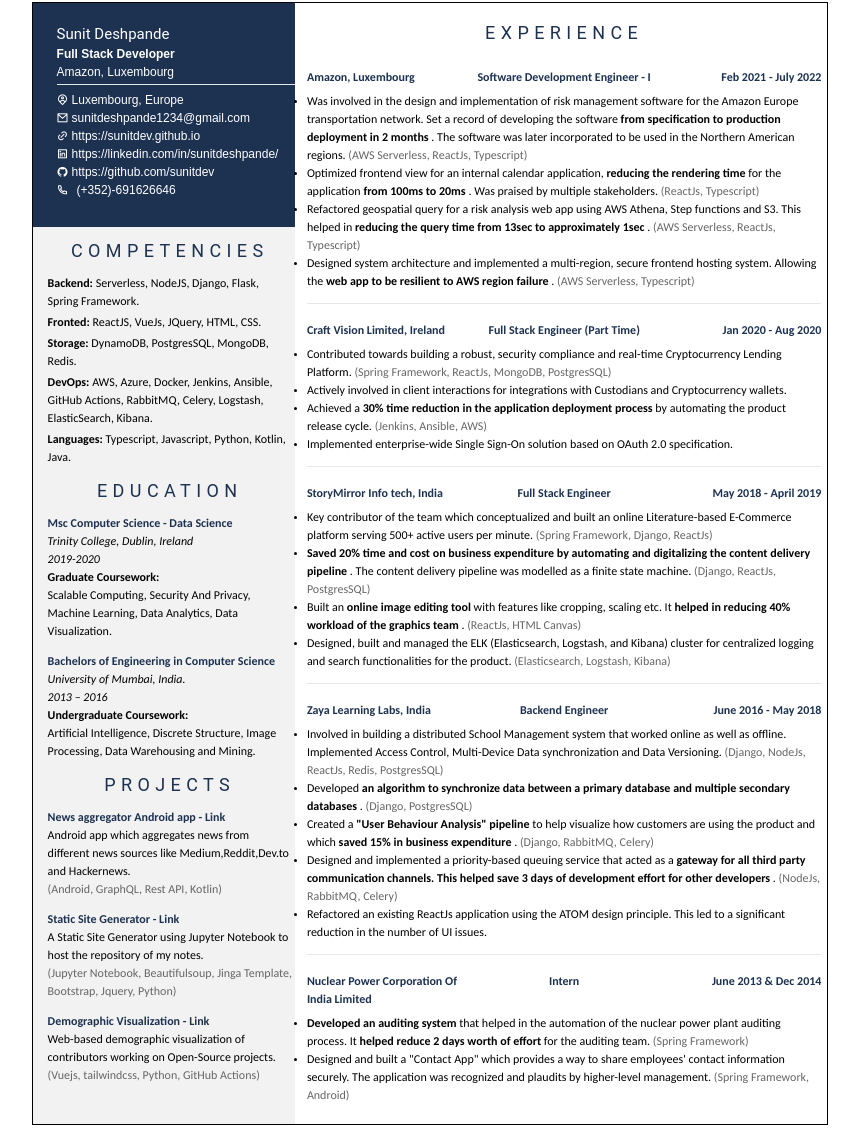
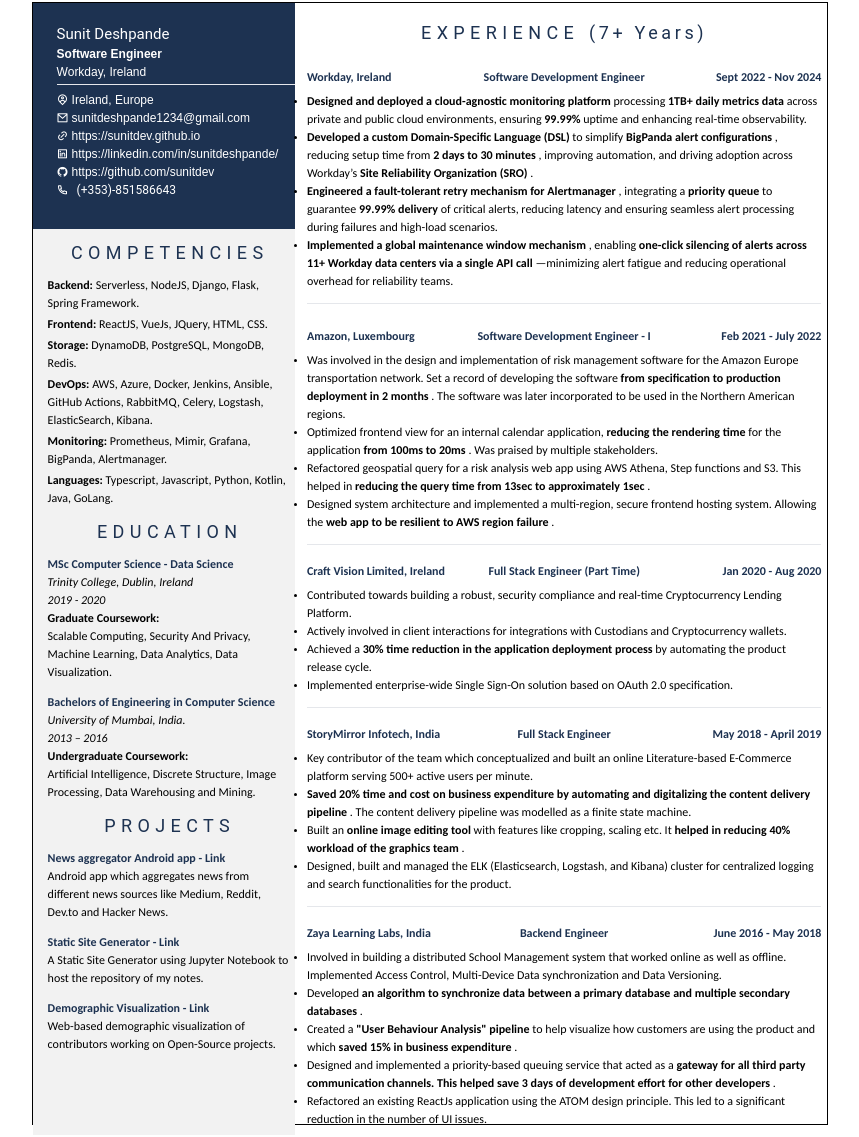
Before and after one commit to sunitdev/resume, a website built with Parcel: page src/index.html in a window 1280 px wide. Shown: the part 10-1147 px from the top of the page, without its empty margins (210-1069 px from the left). Built offline with nearby package versions, Linux system fonts and the light colour scheme; a web font is replaced by a local one.

Commit message:
Updating experience

```diff
--- a/cspell.json
+++ b/cspell.json
@@ -2,12 +2,14 @@
   "language": "en-GB",
   "caseSensitive": false,
   "words": [
+    "Alertmanager",
     "Beautifulsoup",
     "Carlito",
     "deshpande",
     "Hackernews",
     "Jinga",
     "Maharashtra",
+    "Mimir",
     "npcil",
     "remixicon",
     "sunit",
--- a/src/index.html
+++ b/src/index.html
@@ -16,18 +16,18 @@
     <aside class="grid grid-rows-aside">
       <!-- Contact Info -->
       <section
-        class="flex flex-col bg-primary pt-7 pl-8 font-corbel text-white"
+        class="flex flex-col bg-primary pl-8 pt-7 font-corbel text-white"
       >
         <!-- Name And Designation   -->
         <h1 class="font-roboto text-xl">Sunit Deshpande</h1>
-        <strong class="font-extrabold">Full Stack Developer</strong>
-        <span>Amazon, Luxembourg</span>
-        <hr class="mt-1 mb-2" />
+        <strong class="font-extrabold">Software Engineer</strong>
+        <span>Workday, Ireland</span>
+        <hr class="mb-2 mt-1" />
 
         <!--  Contact Info   -->
         <div class="flex flex-row">
           <span class="mr-1"><i class="ri-map-pin-user-line"></i></span>
-          <span>Luxembourg, Europe</span>
+          <span>Ireland, Europe</span>
         </div>
 
         <div class="flex flex-row">
@@ -73,7 +73,7 @@
             </span>
           </div>
           <div class="flex flex-col">
-            <a href="tel:+352691626646">(+352)-691626646</a>
+            <a class="font-roboto" href="tel:+353851586643">(+353)-851586643</a>
           </div>
         </div>
       </section>
@@ -88,21 +88,25 @@
             Serverless, NodeJS, Django, Flask, Spring Framework.
           </p>
           <p class="mb-1">
-            <strong>Fronted:</strong>
+            <strong>Frontend:</strong>
             ReactJS, VueJs, JQuery, HTML, CSS.
           </p>
           <p class="mb-1">
             <strong>Storage:</strong>
-            DynamoDB, PostgresSQL, MongoDB, Redis.
+            DynamoDB, PostgreSQL, MongoDB, Redis.
           </p>
           <p class="mb-1">
             <strong>DevOps:</strong>
             AWS, Azure, Docker, Jenkins, Ansible, GitHub Actions, RabbitMQ,
             Celery, Logstash, ElasticSearch, Kibana.
           </p>
+          <p class="mb-1">
+            <strong>Monitoring:</strong>
+            Prometheus, Mimir, Grafana, BigPanda, Alertmanager.
+          </p>
           <p>
             <strong>Languages:</strong>
-            Typescript, Javascript, Python, Kotlin, Java.
+            Typescript, Javascript, Python, Kotlin, Java, GoLang.
           </p>
         </div>
 
@@ -111,10 +115,10 @@
           <h2 class="heading">Education</h2>
           <div class="mt-4">
             <p class="text-primary">
-              <strong>Msc Computer Science - Data Science</strong>
+              <strong>MSc Computer Science - Data Science</strong>
             </p>
             <p><i>Trinity College, Dublin, Ireland</i></p>
-            <p><i>2019-2020</i></p>
+            <p><i>2019 - 2020</i></p>
             <p><strong>Graduate Coursework:</strong></p>
             <p>
               Scalable Computing, Security And Privacy, Machine Learning, Data
@@ -149,10 +153,7 @@
             </p>
             <p>
               Android app which aggregates news from different news sources like
-              Medium,Reddit,Dev.to and Hackernews.
-            </p>
-            <p class="text-txtSecondary">
-              (Android, GraphQL, Rest API, Kotlin)
+              Medium, Reddit, Dev.to and Hacker News.
             </p>
           </div>
           <div class="mt-4">
@@ -168,10 +169,6 @@
               A Static Site Generator using Jupyter Notebook to host the
               repository of my notes.
             </p>
-            <p class="text-txtSecondary">
-              (Jupyter Notebook, Beautifulsoup, Jinga Template, Bootstrap,
-              Jquery, Python)
-            </p>
           </div>
           <div class="mt-4">
             <p class="text-primary">
@@ -186,9 +183,6 @@
               Web-based demographic visualization of contributors working on
               Open-Source projects.
             </p>
-            <p class="text-txtSecondary">
-              (Vuejs, tailwindcss, Python, GitHub Actions)
-            </p>
           </div>
         </div>
       </section>
@@ -196,7 +190,67 @@
     <main class="flex flex-col p-2 pl-4 print:pl-5">
       <!-- Experience -->
       <div>
-        <h1 class="heading mt-4">Experience</h1>
+        <h1 class="heading mt-4">
+          Experience
+          <span class="normal-case" style="letter-spacing: 0.2em">
+            (7+ Years)
+          </span>
+        </h1>
+        <!-- Workday -->
+        <div class="mt-8">
+          <div class="grid grid-cols-[30%_40%_30%] text-primary">
+            <p class="text-left"><strong>Workday, Ireland</strong></p>
+            <p class="text-center">
+              <strong>Software Development Engineer</strong>
+            </p>
+            <p class="text-right"><strong>Sept 2022 - Nov 2024</strong></p>
+          </div>
+          <ul class="mt-2 list-outside list-disc">
+            <li>
+              <strong>
+                Designed and deployed a cloud-agnostic monitoring platform
+              </strong>
+              processing
+              <strong>1TB+ daily metrics data</strong>
+              across private and public cloud environments, ensuring
+              <strong>99.99%</strong>
+              uptime and enhancing real-time observability.
+            </li>
+            <li>
+              <strong>Developed a custom Domain-Specific Language (DSL)</strong>
+              to simplify
+              <strong>BigPanda alert configurations</strong>
+              , reducing setup time from
+              <strong>2 days to 30 minutes</strong>
+              , improving automation, and driving adoption across Workday’s
+              <strong>Site Reliability Organization (SRO)</strong>
+              .
+            </li>
+            <li>
+              <strong>
+                Engineered a fault-tolerant retry mechanism for Alertmanager
+              </strong>
+              , integrating a
+              <strong>priority queue</strong>
+              to guarantee
+              <strong>99.99% delivery</strong>
+              of critical alerts, reducing latency and ensuring seamless alert
+              processing during failures and high-load scenarios.
+            </li>
+            <li>
+              <strong>Implemented a global maintenance window mechanism</strong>
+              , enabling
+              <strong>
+                one-click silencing of alerts across 11+ Workday data centers
+                via a single API call
+              </strong>
+              —minimizing alert fatigue and reducing operational overhead for
+              reliability teams.
+            </li>
+          </ul>
+          <hr class="mt-4" />
+        </div>
+
         <!-- Amazon -->
         <div class="mt-8">
           <div class="grid grid-cols-[30%_40%_30%] text-primary">
@@ -216,9 +270,6 @@
               </strong>
               . The software was later incorporated to be used in the Northern
               American regions.
-              <span class="text-txtSecondary">
-                (AWS Serverless, ReactJs, Typescript)
-              </span>
             </li>
             <li>
               Optimized frontend view for an internal calendar application,
@@ -226,7 +277,6 @@
               for the application
               <strong>from 100ms to 20ms</strong>
               . Was praised by multiple stakeholders.
-              <span class="text-txtSecondary">(ReactJs, Typescript)</span>
             </li>
             <li>
               Refactored geospatial query for a risk analysis web app using AWS
@@ -235,18 +285,12 @@
                 reducing the query time from 13sec to approximately 1sec
               </strong>
               .
-              <span class="text-txtSecondary">
-                (AWS Serverless, ReactJs, Typescript)
-              </span>
             </li>
             <li>
               Designed system architecture and implemented a multi-region,
               secure frontend hosting system. Allowing the
               <strong>web app to be resilient to AWS region failure</strong>
               .
-              <span class="text-txtSecondary">
-                (AWS Serverless, Typescript)
-              </span>
             </li>
           </ul>
           <hr class="mt-4" />
@@ -267,9 +311,6 @@
             <li>
               Contributed towards building a robust, security compliance and
               real-time Cryptocurrency Lending Platform.
-              <span class="text-txtSecondary">
-                (Spring Framework, ReactJs, MongoDB, PostgresSQL)
-              </span>
             </li>
             <li>
               Actively involved in client interactions for integrations with
@@ -281,7 +322,6 @@
                 30% time reduction in the application deployment process
               </strong>
               by automating the product release cycle.
-              <span class="text-txtSecondary">(Jenkins, Ansible, AWS)</span>
             </li>
             <li>
               Implemented enterprise-wide Single Sign-On solution based on OAuth
@@ -295,7 +335,7 @@
         <div class="mt-6">
           <div class="grid grid-cols-3 text-primary">
             <p class="text-left">
-              <strong>StoryMirror Info tech, India</strong>
+              <strong>StoryMirror Infotech, India</strong>
             </p>
             <p class="text-center"><strong>Full Stack Engineer</strong></p>
             <p class="text-right"><strong>May 2018 - April 2019</strong></p>
@@ -305,9 +345,6 @@
               Key contributor of the team which conceptualized and built an
               online Literature-based E-Commerce platform serving 500+ active
               users per minute.
-              <span class="text-txtSecondary">
-                (Spring Framework, Django, ReactJs)
-              </span>
             </li>
             <li>
               <strong>
@@ -316,9 +353,6 @@
               </strong>
               . The content delivery pipeline was modelled as a finite state
               machine.
-              <span class="text-txtSecondary">
-                (Django, ReactJs, PostgresSQL)
-              </span>
             </li>
             <li>
               Built an
@@ -328,15 +362,11 @@
                 helped in reducing 40% workload of the graphics team
               </strong>
               .
-              <span class="text-txtSecondary">(ReactJs, HTML Canvas)</span>
             </li>
             <li>
               Designed, built and managed the ELK (Elasticsearch, Logstash, and
               Kibana) cluster for centralized logging and search functionalities
               for the product.
-              <span class="text-txtSecondary">
-                (Elasticsearch, Logstash, Kibana)
-              </span>
             </li>
           </ul>
           <hr class="mt-4" />
@@ -354,9 +384,6 @@
               Involved in building a distributed School Management system that
               worked online as well as offline. Implemented Access Control,
               Multi-Device Data synchronization and Data Versioning.
-              <span class="text-txtSecondary">
-                (Django, NodeJs, ReactJs, Redis, PostgresSQL)
-              </span>
             </li>
             <li>
               Developed
@@ -365,7 +392,6 @@
                 multiple secondary databases
               </strong>
               .
-              <span class="text-txtSecondary">(Django, PostgresSQL)</span>
             </li>
             <li>
               Created a
@@ -373,7 +399,6 @@
               to help visualize how customers are using the product and which
               <strong>saved 15% in business expenditure</strong>
               .
-              <span class="text-txtSecondary">(Django, RabbitMQ, Celery)</span>
             </li>
             <li>
               Designed and implemented a priority-based queuing service that
@@ -383,7 +408,6 @@
                 save 3 days of development effort for other developers
               </strong>
               .
-              <span class="text-txtSecondary">(NodeJs, RabbitMQ, Celery)</span>
             </li>
             <li>
               Refactored an existing ReactJs application using the ATOM design
@@ -391,34 +415,6 @@
               issues.
             </li>
           </ul>
-          <hr class="mt-4" />
-        </div>
-
-        <!-- NPCIL -->
-        <div class="mt-6">
-          <div class="grid grid-cols-3 text-primary">
-            <p class="text-left">
-              <strong>Nuclear Power Corporation Of India Limited</strong>
-            </p>
-            <p class="text-center"><strong>Intern</strong></p>
-            <p class="text-right"><strong>June 2013 & Dec 2014</strong></p>
-          </div>
-          <ul class="mt-2 list-outside list-disc">
-            <li>
-              <strong>Developed an auditing system</strong>
-              that helped in the automation of the nuclear power plant auditing
-              process. It
-              <strong>helped reduce 2 days worth of effort</strong>
-              for the auditing team.
-              <span class="text-txtSecondary">(Spring Framework)</span>
-            </li>
-            <li>
-              Designed and built a "Contact App" which provides a way to share
-              employees' contact information securely. The application was
-              recognized and plaudits by higher-level management.
-              <span class="text-txtSecondary">(Spring Framework, Android)</span>
-            </li>
-          </ul>
         </div>
       </div>
     </main>
```
Also changed, not shown: README.md, docs/images/resume_screenshot.png (renamed from docs/images/resume_screeshot.png), 1 other file.
